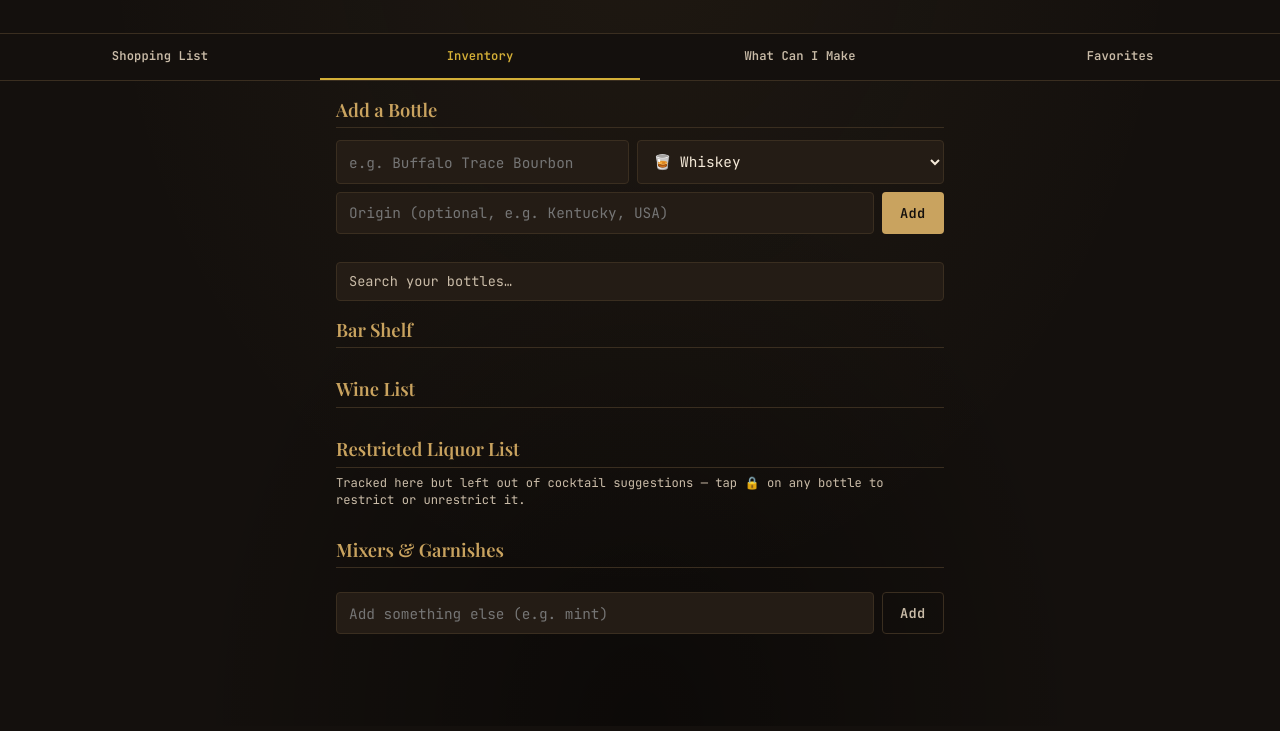
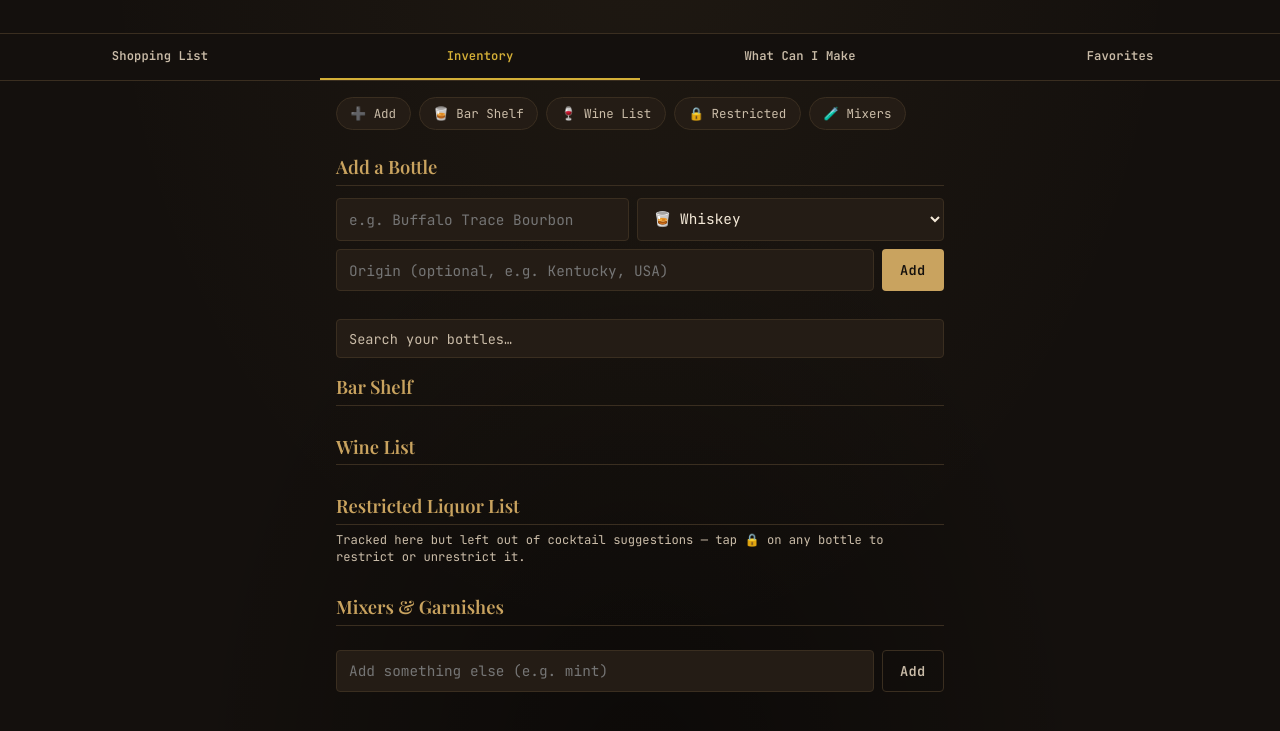
Before and after one commit to tbhall123-cloud/the-rail, a plain HTML site: page index.html in a window 1280 px wide. Shown: the part 101-832 px from the top of the page. Drawn offline with nearby package versions, Linux system fonts and the light colour scheme; no server answers.

Commit message:
Add quick-jump nav to Inventory tab sections
Row of pill links at the top of Inventory (Add / Bar Shelf / Wine
List / Restricted / Mixers) that smooth-scroll straight to each
section — useful once the bottle list gets long. Pure anchor links
with CSS scroll-behavior, no JS needed; scroll-margin-top keeps
section headings clear of the sticky tab bar. Respects
prefers-reduced-motion.

```diff
--- a/index.html
+++ b/index.html
@@ -40,7 +40,15 @@
 
   <section id="tab-inventory" class="tab-panel active">
 
-    <section class="panel-block">
+    <nav class="section-nav" aria-label="Jump to section">
+      <a href="#section-add-bottle" class="section-nav-btn">➕ Add</a>
+      <a href="#section-bar-shelf" class="section-nav-btn">🥃 Bar Shelf</a>
+      <a href="#section-wine-list" class="section-nav-btn">🍷 Wine List</a>
+      <a href="#section-restricted" class="section-nav-btn">🔒 Restricted</a>
+      <a href="#section-mixers" class="section-nav-btn">🧪 Mixers</a>
+    </nav>
+
+    <section id="section-add-bottle" class="panel-block">
       <h2 class="panel-heading">Add a Bottle</h2>
       <form id="add-bottle-form" class="add-form">
         <input id="bottle-name" type="text" placeholder="e.g. Buffalo Trace Bourbon" autocomplete="off" required>
@@ -52,23 +60,23 @@
 
     <input id="inventory-search" type="search" class="search-input" placeholder="Search your bottles…" autocomplete="off">
 
-    <section class="panel-block">
+    <section id="section-bar-shelf" class="panel-block">
       <h2 class="panel-heading">Bar Shelf</h2>
       <div id="bottle-groups"></div>
     </section>
 
-    <section class="panel-block">
+    <section id="section-wine-list" class="panel-block">
       <h2 class="panel-heading">Wine List</h2>
       <div id="wine-groups"></div>
     </section>
 
-    <section class="panel-block">
+    <section id="section-restricted" class="panel-block">
       <h2 class="panel-heading">Restricted Liquor List</h2>
       <p class="panel-note">Tracked here but left out of cocktail suggestions — tap 🔒 on any bottle to restrict or unrestrict it.</p>
       <div id="restricted-groups"></div>
     </section>
 
-    <section class="panel-block">
+    <section id="section-mixers" class="panel-block">
       <h2 class="panel-heading">Mixers &amp; Garnishes</h2>
       <div id="mixer-chips" class="mixer-chips"></div>
       <form id="add-mixer-form" class="add-form add-form--mixer">
--- a/style.css
+++ b/style.css
@@ -18,6 +18,10 @@
 }
 
 * { box-sizing: border-box; }
+
+@media (prefers-reduced-motion: no-preference) {
+  html { scroll-behavior: smooth; }
+}
 
 html, body {
   margin: 0;
@@ -117,6 +121,36 @@ body {
 
 .panel-block {
   margin-bottom: 1.75rem;
+  scroll-margin-top: 3.5rem;
+}
+
+.section-nav {
+  display: flex;
+  gap: 0.5rem;
+  overflow-x: auto;
+  margin-bottom: 1.25rem;
+  padding-bottom: 0.25rem;
+  -webkit-overflow-scrolling: touch;
+  scrollbar-width: none;
+}
+.section-nav::-webkit-scrollbar { display: none; }
+
+.section-nav-btn {
+  flex-shrink: 0;
+  font-family: var(--font-mono);
+  font-size: 0.78rem;
+  padding: 0.45rem 0.85rem;
+  border-radius: 20px;
+  border: 1px solid var(--walnut-600);
+  background: var(--walnut-800);
+  color: var(--cream-dim);
+  text-decoration: none;
+  white-space: nowrap;
+}
+.section-nav-btn:hover,
+.section-nav-btn:active {
+  border-color: var(--brass);
+  color: var(--brass-bright);
 }
 
 .panel-heading {
```
